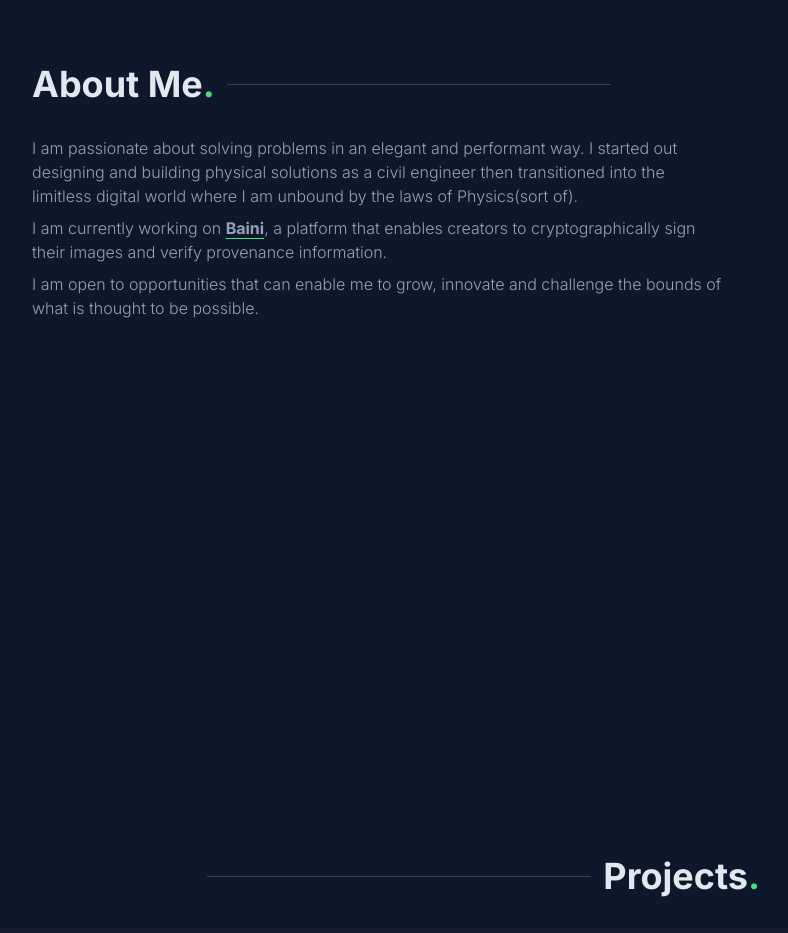
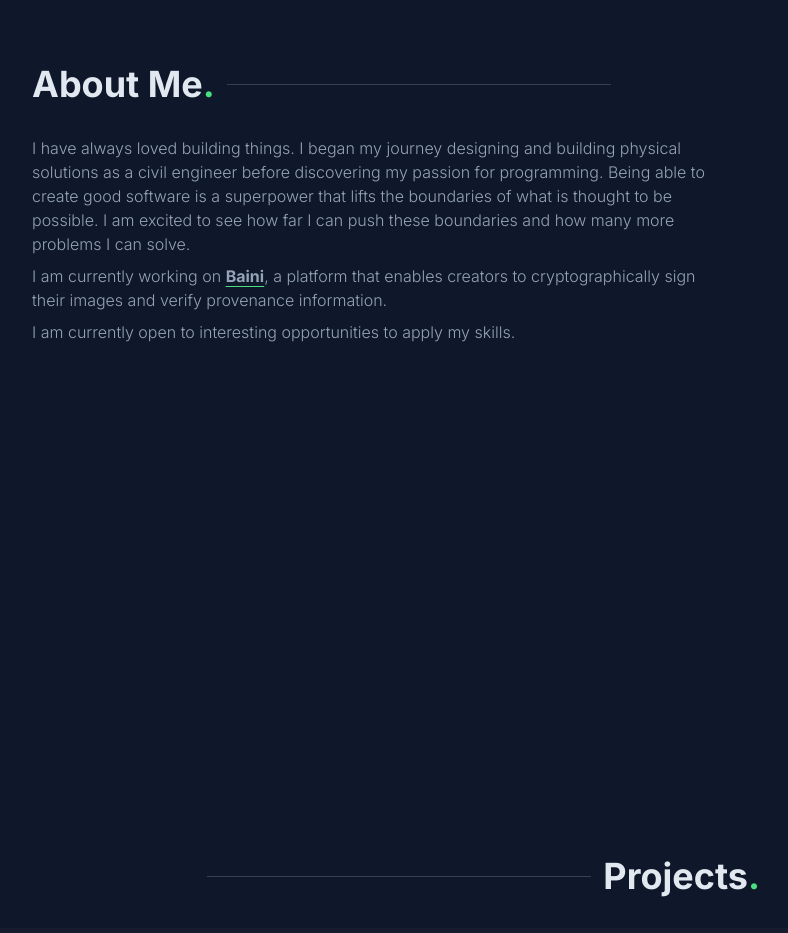
Before and after one commit to kodalegit/portfolio, a Next.js app in the folder portfolio/: page / in a window 1280 px wide. Shown: the part 800-1733 px from the top of the page, without its empty margins (224-1012 px from the left). Built offline with nearby package versions, Linux system fonts and the light colour scheme; grey boxes are pictures that could not be loaded.

Commit message:
alter about me section

```diff
--- a/portfolio/app/components/About.tsx
+++ b/portfolio/app/components/About.tsx
@@ -25,10 +25,12 @@ function About({ setActiveSection }: setActiveProps) {
         <Separator className="flex-grow ml-3 max-w-96 bg-slate-700" />
       </div>
       <div className="text-slate-400 font-light mt-6 w-full md:w-10/12">
-        I am passionate about solving problems in an elegant and performant way.
-        I started out designing and building physical solutions as a civil
-        engineer then transitioned into the limitless digital world where I am
-        unbound by the laws of Physics(sort of).
+        I have always loved building things. I began my journey designing and
+        building physical solutions as a civil engineer before discovering my
+        passion for programming. Being able to create good software is a
+        superpower that lifts the boundaries of what is thought to be possible.
+        I am excited to see how far I can push these boundaries and how many
+        more problems I can solve.
         <p className="mt-2">
           I am currently working on{" "}
           <a
@@ -43,8 +45,7 @@ function About({ setActiveSection }: setActiveProps) {
           images and verify provenance information.
         </p>
         <p className="mt-2">
-          I am open to opportunities that can enable me to grow, innovate and
-          challenge the bounds of what is thought to be possible.
+          I am currently open to interesting opportunities to apply my skills.
         </p>
       </div>
     </section>
```
